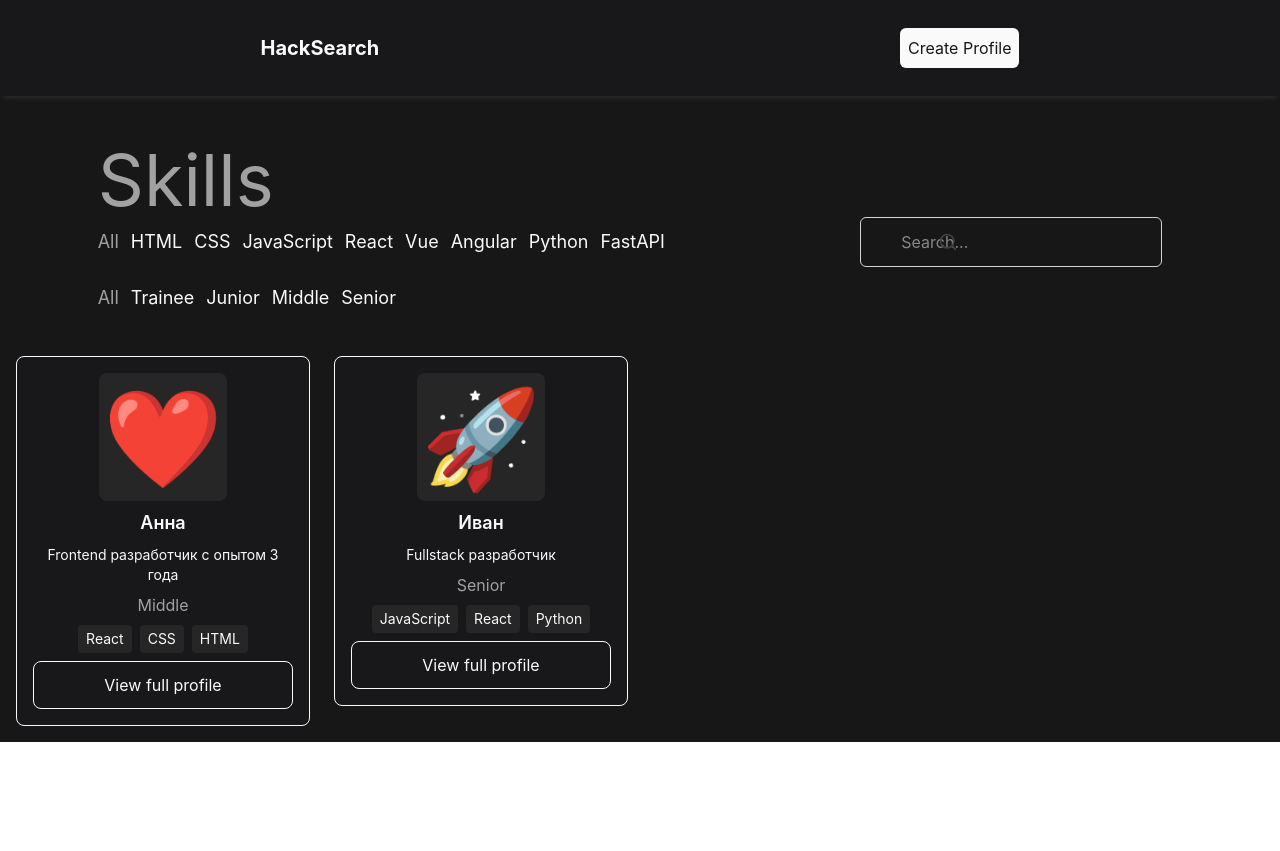
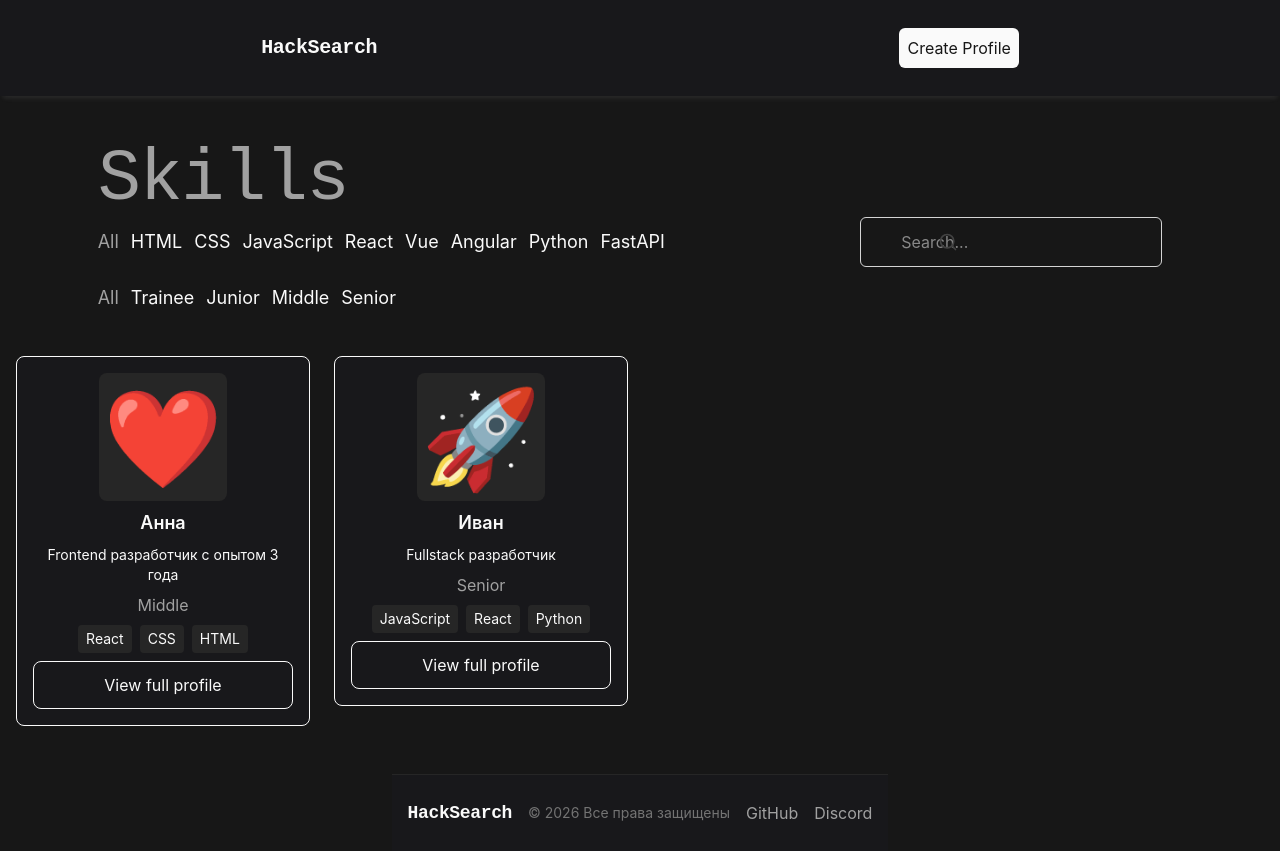
Before and after one commit to Apander-204/Hackathon-Devlynix-Buildathon-1.0, a React (Vite) app: page / in a window 1280 px wide. Before the commit the page ends 800 px from the top, so only its background shows below. Built offline with nearby package versions, Linux system fonts and the light colour scheme.

Commit message:
create footer and fix filter and search

```diff
--- a/src/App.jsx
+++ b/src/App.jsx
@@ -5,6 +5,7 @@ import SearchBar from './components/SearchBar';
 import UserCard from './components/UserCard';
 import ProfileForm from './components/ProfileForm';
 import ProfileModal from './components/ProfileModal';
+import Footer from './components/Footer';
 import {initDemoUsers, loadAllUsers, addUser, getCreatedUser, clearCreatedUser} from "./utils/localStorage";
 import { skillsSort } from './utils/sortingUsers';
 
@@ -68,16 +69,13 @@ function App() {
         }
     }, []);
 
+
     useEffect(() => {
         if (users.length > 0) {
             const filtered = skillsSort(users, activeSkills, activeGrades, searchTerm);
             setActiveUsers(filtered);
         }
-    }, [users]);
-
-    useEffect(() => {
-        setActiveUsers(skillsSort(users, activeSkills, activeGrades, searchRef.current.value));
-    }, [activeSkills, activeGrades, searchTerm]);
+    }, [users, activeSkills, activeGrades, searchTerm]);
 
     let [createProfileMenu, setCreateProfileMenu] = useState(false);
 
@@ -90,7 +88,7 @@ function App() {
     };
 
     return(
-        <div className="bg-neutral-900 flex flex-col justify-center items-center">
+        <div className="bg-neutral-900 flex flex-col justify-center items-center min-h-screen bg-neutral-900">
             {createProfileMenu ? (
                 <div className="w-full fixed flex justify-center items-center top-10">
                     <ProfileForm createProfileMenu={createProfileMenu} setCreateProfileMenu={setCreateProfileMenu} onAddProfile={handleAddProfile}/>
@@ -106,12 +104,12 @@ function App() {
 
             <div className="flex flex-wrap w-full justify-around items-center mt-12">
                 <FilterChips activeGrades={activeGrades} activeSkills={activeSkills} setActiveGrades={setActiveGrades} setActiveSkills={setActiveSkills} setUsers={setUsers} />
-                <SearchBar searchRef={searchRef} searchTerm={searchTerm} setSearchTerm={setSearchTerm}/>
+                <SearchBar searchTerm={searchTerm} setSearchTerm={setSearchTerm}/>
             </div>
             <div>
 
             <div className="grid grid-cols-1 sm:grid-cols-2 lg:grid-cols-3 xl:grid-cols-4 gap-6 p-4">
-                    {users.map(user => (
+                    {activeUsers.map(user => (
                         <UserCard
                             key={user.id}
                             user={user}
@@ -127,6 +125,9 @@ function App() {
                     />
                 )}
             </div>
+            <div>
+                <Footer />
+            </div>
         </div>
 
     );
--- /dev/null
+++ b/src/components/Footer.jsx
@@ -0,0 +1,28 @@
+export default function Footer() {
+    const currentYear = new Date().getFullYear();
+
+    return (
+        <footer className="bg-zinc-900 text-neutral-50 border-t border-neutral-800 mt-8">
+            <div className="container mx-auto px-4 py-6">
+                <div className="flex flex-col md:flex-row justify-between items-center gap-4">
+                    <div>
+                        <h2 className="text-lg font-bold">HackSearch</h2>
+                    </div>
+
+                    <div className="text-neutral-500 text-sm">
+                        <p>© {currentYear} Все права защищены</p>
+                    </div>
+
+                    <div className="flex gap-4">
+                        <a href="#" className="text-neutral-400 hover:text-neutral-200 transition-colors">
+                            GitHub
+                        </a>
+                        <a href="#" className="text-neutral-400 hover:text-neutral-200 transition-colors">
+                            Discord
+                        </a>
+                    </div>
+                </div>
+            </div>
+        </footer>
+    );
+}
--- a/src/components/SearchBar.jsx
+++ b/src/components/SearchBar.jsx
@@ -1,4 +1,4 @@
-export default function SearchBar({searchRef, searchTerm, setSearchTerm}) {
+export default function SearchBar({searchTerm, setSearchTerm}) {
 
 
     return(
@@ -6,8 +6,7 @@ export default function SearchBar({searchRef, searchTerm, setSearchTerm}) {
             <input  type="search"
                     className="[&::-webkit-search-cancel-button]:hidden border border-solid border-neutral-300 outline-none rounded-md pl-10 p-3 text-neutral-50"
                     placeholder="Search... "
-                    ref={searchRef}
-                    onChange={() => setSearchTerm(searchRef.current.value)}
+                    onChange={(e) => setSearchTerm(e.target.value)}
                     value={searchTerm}/>
             <svg width="20px" height="20px" viewBox="0 0 24 24" fill="none" xmlns="http://www.w3.org/2000/svg" className="relative right-56">
                 <path d="M16.6725 16.6412L21 21M19 11C19 15.4183 15.4183 19 11 19C6.58172 19 3 15.4183 3 11C3 6.58172 6.58172 3 11 3C15.4183 3 19 6.58172 19 11Z" stroke="#424242" stroke-width="2" stroke-linecap="round" stroke-linejoin="round"/>
--- a/src/index.css
+++ b/src/index.css
@@ -1 +1,16 @@
 @import "tailwindcss";
+
+@import url('https://fonts.googleapis.com/css2?family=Inter:opsz,wght@14..32,400;14..32,500;14..32,600&family=JetBrains+Mono:wght@400;500&display=swap');
+
+* {
+    font-family: 'Inter', sans-serif;
+}
+
+h1, h2, h3, .font-mono, .level-badge, .skill-chip {
+    font-family: 'JetBrains Mono', monospace;
+    letter-spacing: -0.02em;
+}
+
+body {
+    background-color: #0A0A0A;
+}
--- a/src/utils/sortingUsers.js
+++ b/src/utils/sortingUsers.js
@@ -1,4 +1,4 @@
-function skillsSort(users, activeSkills, activeGrades, searchTerm) {
+export function skillsSort(users, activeSkills, activeGrades, searchTerm) {
     const activeSkillsList = Object.keys(activeSkills).filter(s => activeSkills[s] && s !== "All");
     const activeGradesList = Object.keys(activeGrades).filter(g => activeGrades[g] && g !== "All");
 
@@ -26,5 +26,3 @@ function skillsSort(users, activeSkills, activeGrades, searchTerm) {
         return skillMatch && gradeMatch && nameMatch;
     });
 }
-
-export { skillsSort };
```
